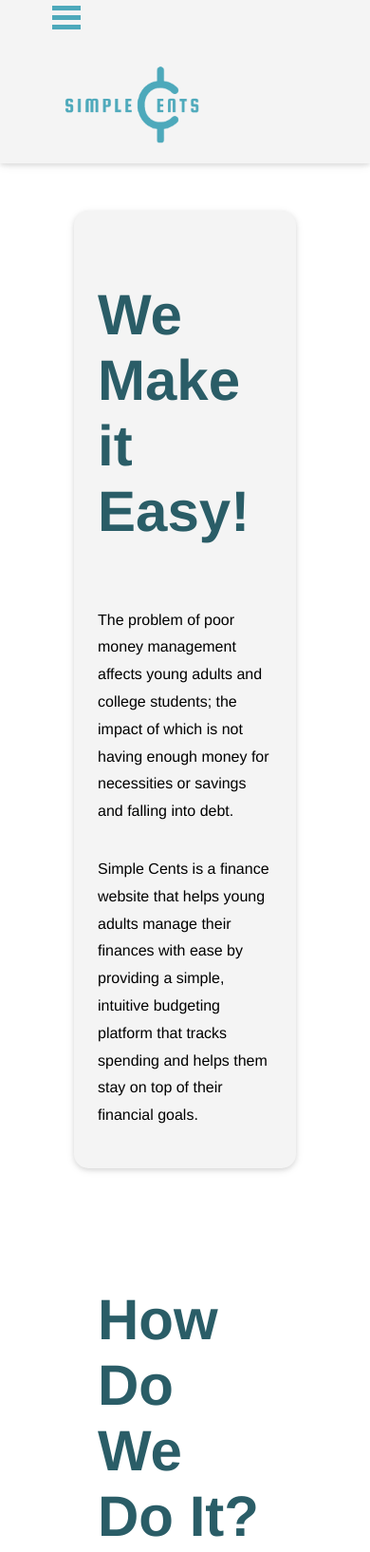
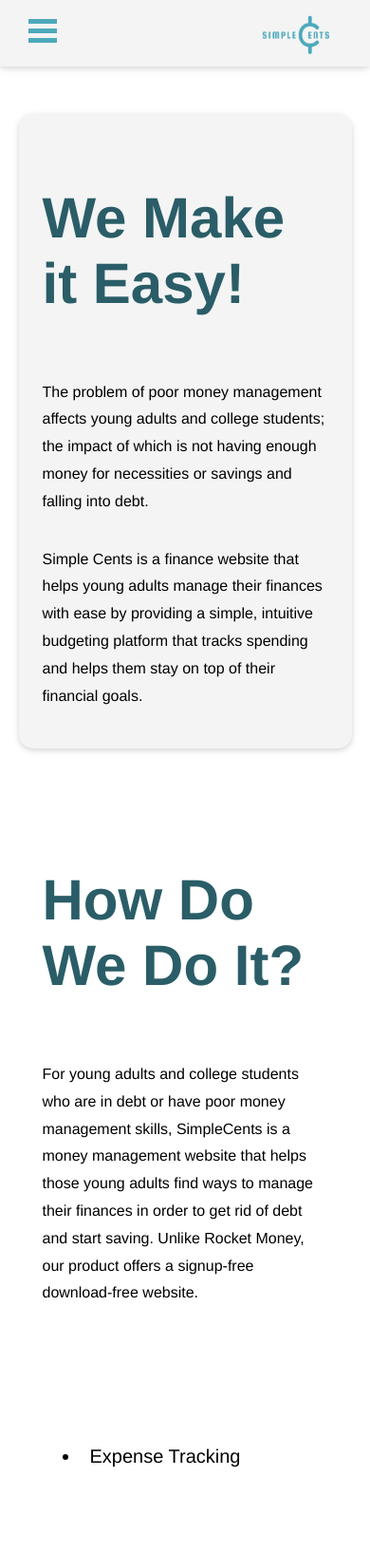
Before and after one commit to brenden-matteson/cs386, a plain HTML site: page index.html in a window 390 px wide. Shown: the top 1634 px of the page at 95% size. Drawn offline with Linux system fonts and the light colour scheme.

Commit message:
Added specifcation to media query to rezie navigation bar on smaller screens and updated the js to not rescale on smaller screens on scroll. Also added media query for the main page containers to resize properly on smaller screens.

```diff
--- a/header-styles.css
+++ b/header-styles.css
@@ -132,23 +132,15 @@
         width: 30px;
     }
 
-    .home-picture > img {
-        height: 300px;
+    img.header-logo {
+        height: 60px;
+        padding-left: 25px;
+        padding-right: 25px;
+        transition: all linear 0.5s;
     }
 
-    .title-header-container {
-        margin-top: -100px;
-    }
-
-    .title-header-object {
-        font-size: 25px;
-    }
-
-    img.phone-icon {
-        height: 28px;
-    }
-
-    img.header-logo {
-        height: 28px;
+    .nav-button {
+        padding-left: 25px;
+        padding-right: 25px;
     }
 }
--- a/script.js
+++ b/script.js
@@ -17,9 +17,12 @@
     });
 }
 
+console.log(window.innerWidth);
+
 window.addEventListener("scroll", function() {
     let logo = document.getElementById("header-logo");
     let nav = document.getElementById("nav-button");
+    if (window.innerWidth > 600) {
         if (window.scrollY > 50) {
             logo.style.height = "80px";
             logo.style.paddingLeft = "10px";
@@ -33,4 +36,5 @@
             nav.style.paddingLeft = "50px";
             nav.style.paddingRight = "50px";
         }
+    }
 });
--- a/styles.css
+++ b/styles.css
@@ -36,6 +36,7 @@
     padding: 25px;
     border-radius: 15px;
     box-shadow: 0 2px 5px 0 rgba(0,0,0,0.1),0 2px 10px 0 rgba(0,0,0,0.08);
+    transition: 0.5s;
 }
 
 .value-proposition-object {
@@ -57,6 +58,7 @@
     margin-left: 20%;
     margin-right: 20%;
     padding: 25px;
+    transition: 0.5s;
 }
 
 .how-object {
@@ -89,6 +91,7 @@
     padding: 25px;
     border-radius: 15px;
     box-shadow: 0 2px 5px 0 rgba(0,0,0,0.1),0 2px 10px 0 rgba(0,0,0,0.08);
+    transition: 0.5s;
 }
 
 .whats-new-object {
@@ -97,3 +100,25 @@
     flex-direction: column;
     max-width: 800px;
 }
+
+@media only screen and (max-width: 700px) {
+
+    .value-proposition-container {
+        margin-left: 5%;
+        margin-right: 5%;
+        transition: 0.5s;
+    }
+
+    .how-container {
+        margin-left: 5%;
+        margin-right: 5%;
+        transition: 0.5s;
+    }
+
+    .whats-new-container {
+        margin-left: 5%;
+        margin-right: 5%;
+        transition: 0.5s;
+    }
+
+}
```
Lines whose indentation alone changed are shown as unchanged.
